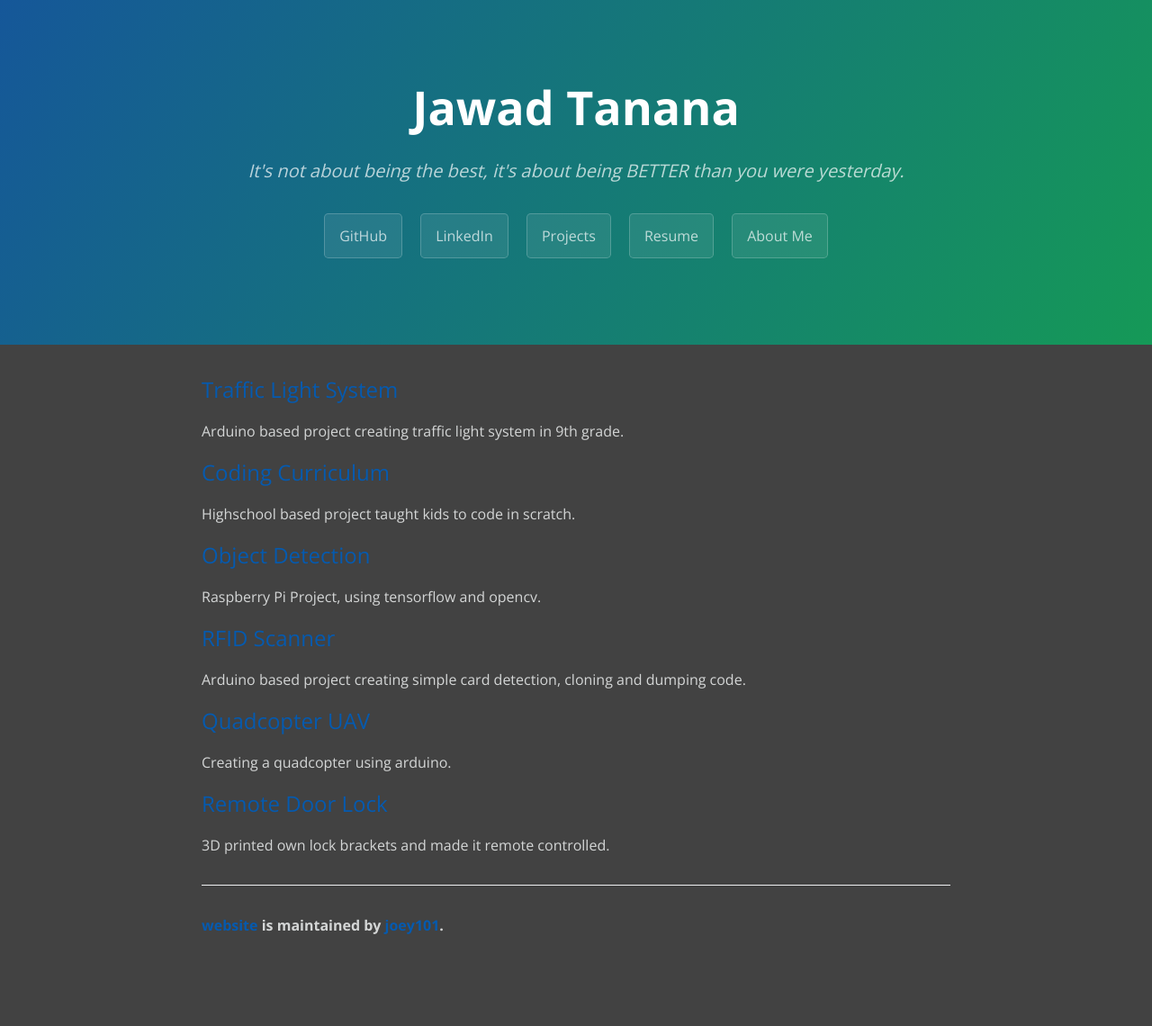
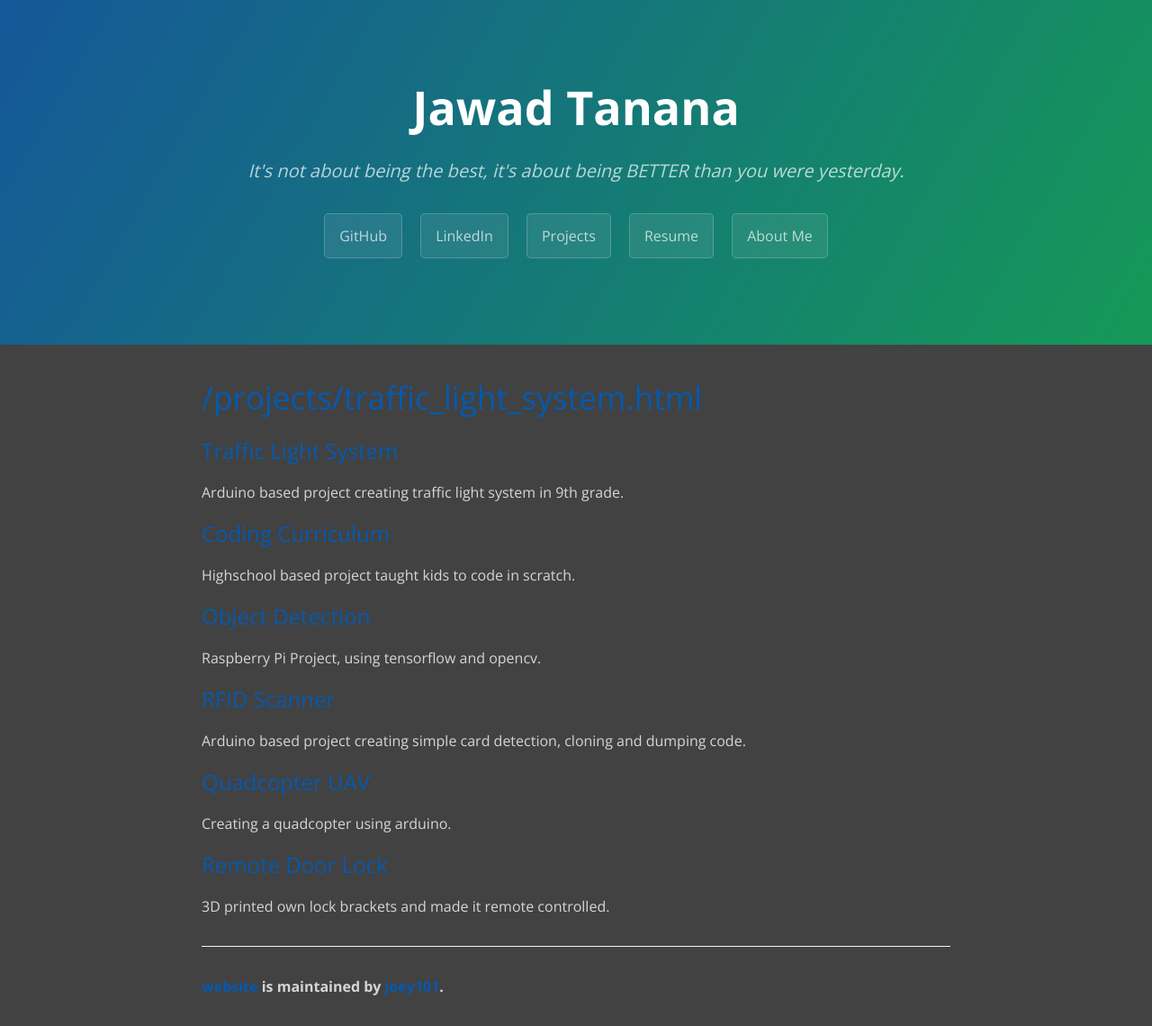
Before and after one commit to joey101/website, a Jekyll site: the page built from index.md, in a window 1280 px wide. Shown: the whole page at 90% size. Built offline with Jekyll 4.4.1, drawn with Linux system fonts in a browser that asks for light colours; our own code applies the rules of GitHub Pages for plain Markdown files; before the commit the page ends 1072 px from its top, so only the background shows below that.

Commit message:
testing title

```diff
--- a/index.md
+++ b/index.md
@@ -1,6 +1,13 @@
 ---
 layout: default
 ---
+
+
+
+# [/projects/traffic_light_system.html](Traffic Light System)
+
+
+
 <article class="projects">
 
       <h2 style="color:#0bbb63;"><a href="/projects/traffic_light_system.html">Traffic Light System</a></h2>
```
